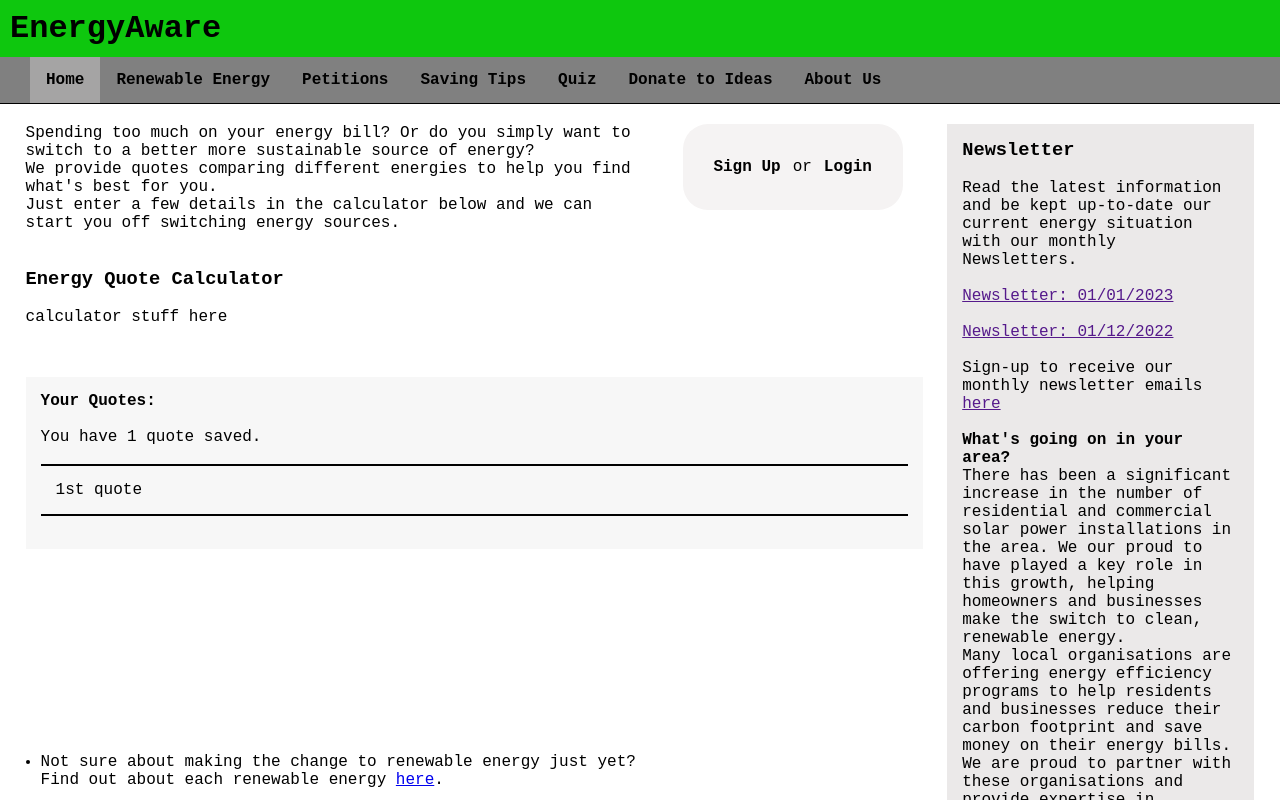
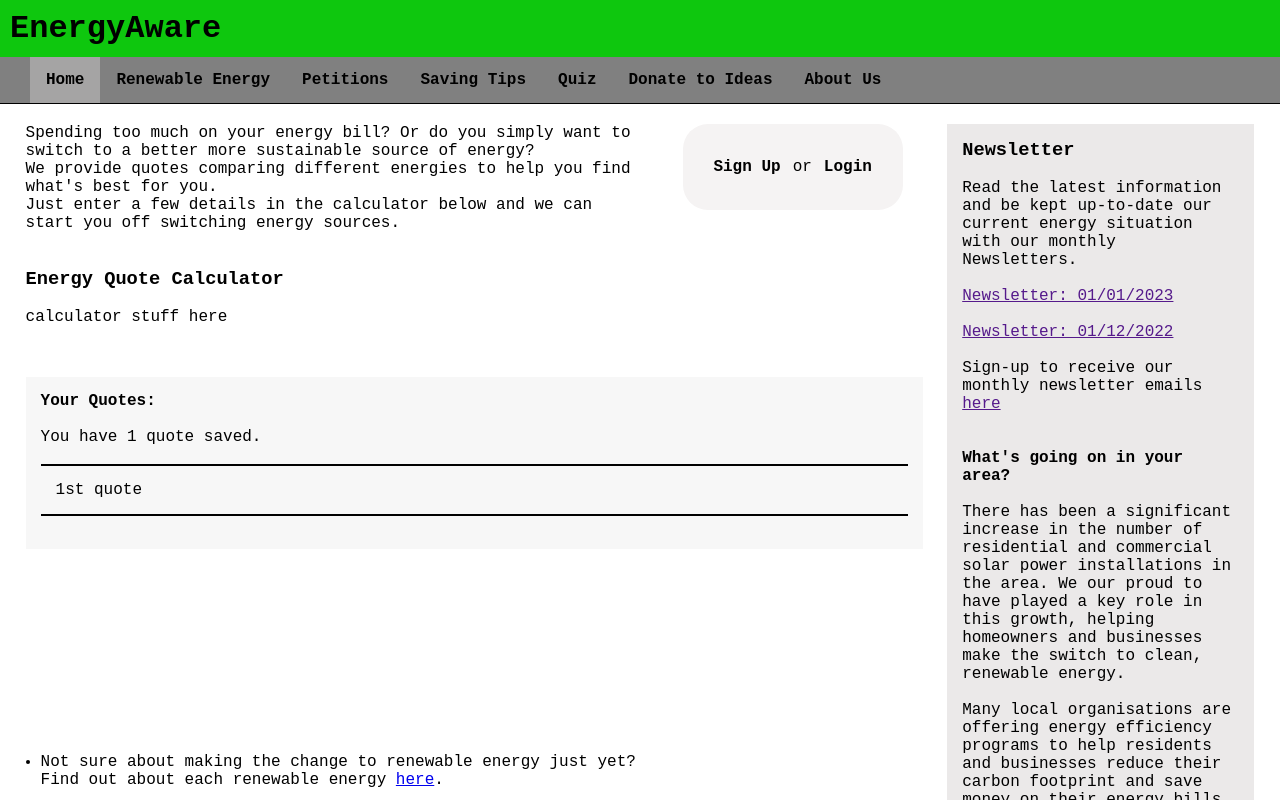
Before and after one commit to TallulahLund/Group46, a React (Create React App) app in the folder testgroupproject/: page / in a window 1280 px wide. Shown: the top 800 px of the page. Built offline with nearby package versions, Linux system fonts and the light colour scheme.

Commit message:
sidebar styling

```diff
--- a/testgroupproject/src/components/Sidebar.js
+++ b/testgroupproject/src/components/Sidebar.js
@@ -17,11 +17,13 @@ export default function Sidebar(){
 
                 <p>Sign-up to receive our monthly newsletter emails <a href="">here</a></p>
 
+                <br/><br/>
+                <p><strong>What's going on in your area?</strong></p>
                 <br/>
-                <p><strong>What's going on in your area?</strong></p>
                 <p>There has been a significant increase in the number of residential and commercial solar power installations in the area.
                     We our proud to have played a key role in this growth,
                     helping homeowners and businesses make the switch to clean, renewable energy.</p>
+                <br/>
                 <p>Many local organisations are offering energy efficiency programs to help residents and businesses reduce their
                     carbon footprint and save money on their energy bills.
                     We are proud to partner with these organisations and provide expertise in renewable energy solutions.</p>
```
